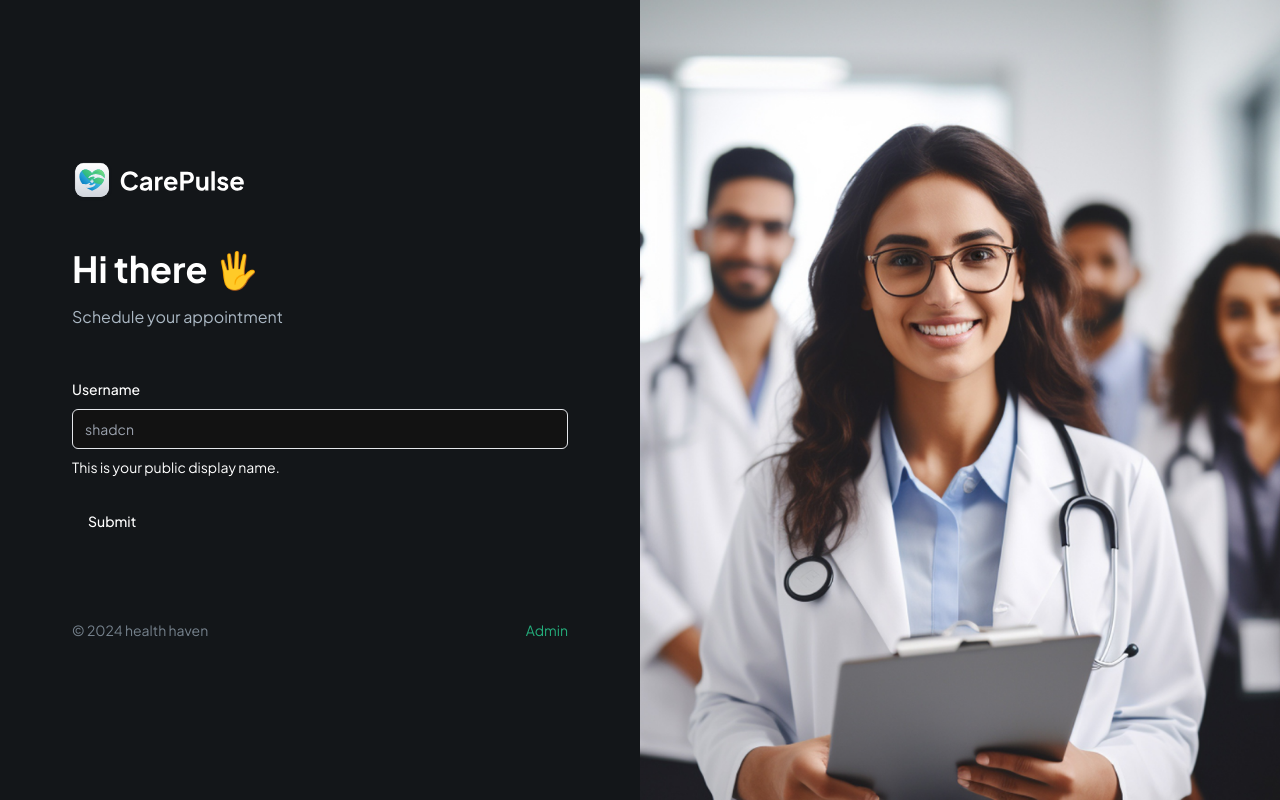
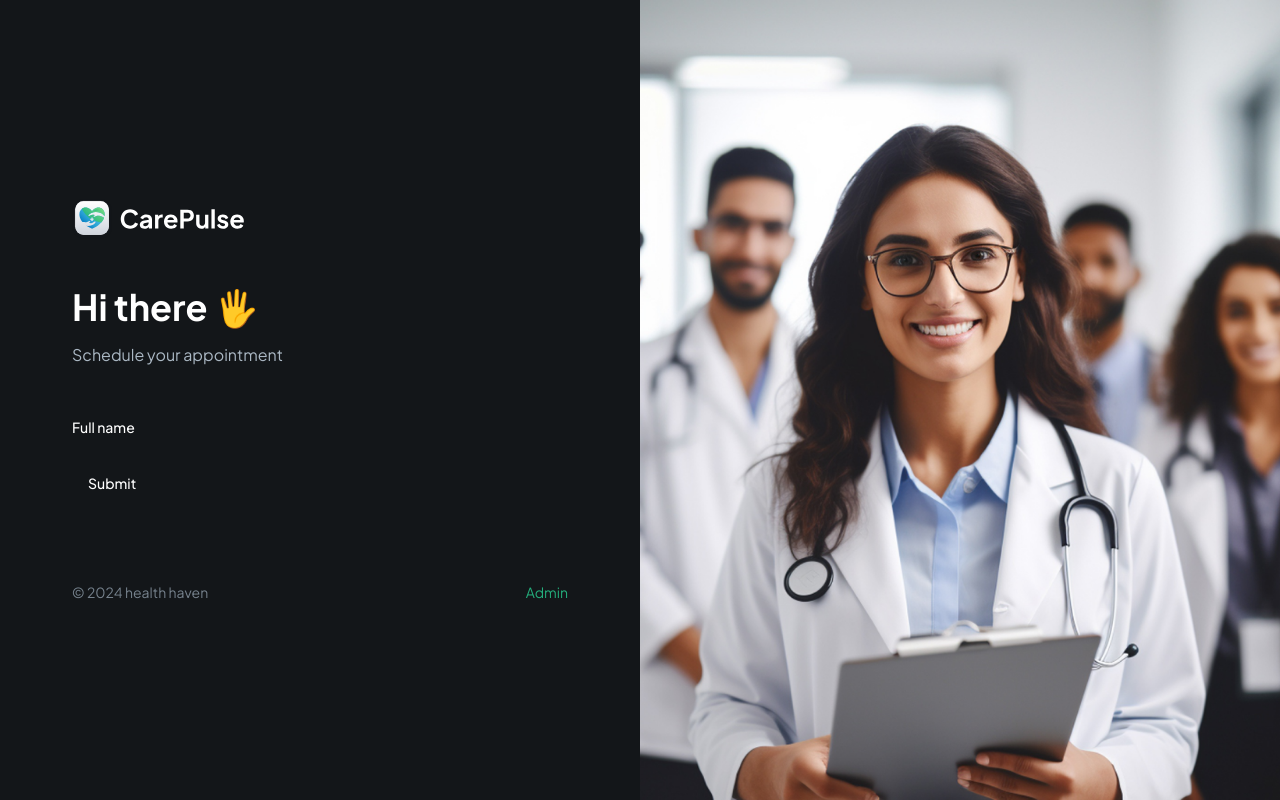
Before and after one commit to tnyandoro/health_haven, a Next.js app: page / in a window 1280 px wide. Built offline with nearby package versions, Linux system fonts and the light colour scheme.

Commit message:
Add props to get the input props

```diff
--- a/components/CustomFormField.tsx
+++ b/components/CustomFormField.tsx
@@ -10,27 +10,41 @@
     } from "@/components/ui/form"
 import { Input } from "@/components/ui/input"
 import { Control } from "react-hook-form"
+import { FormFieldType } from "./forms/PatientForm"
+import { Label } from "@radix-ui/react-label"
+import { ReactNode } from "react"
 
 interface CustomProps {
     control: Control<any>,
+    fieldType: FormFieldType,
+    name: string,
+    label?: string,
+    placeholder?: string,
+    iconSrc?: string,
+    iconAlt?: string,
+    disabled?: boolean,
+    placeHolder?: string,
+    dateFormat?: string,
+    showTimeSelect?: boolean,
+    children?: React.ReactNode,
+    renderSelecton?: (field: any) => React.ReactNode,
+
+
+
+
 }
 
-const CustomFormField = ({control}: CustomProps) => {
+const CustomFormField = ({ control, fieldType, name, label }: CustomProps) => {
 return (
     <FormField
         control={control}
-        name="username"
+        name={name}
         render={({ field }) => (
-        <FormItem>
-            <FormLabel>Username</FormLabel>
-            <FormControl>
-            <Input placeholder="shadcn" {...field} />
-            </FormControl>
-            <FormDescription>
-            This is your public display name.
-            </FormDescription>
-            <FormMessage />
-        </FormItem>
+            <FormItem className="flex-1">
+                {fieldType !== FormFieldType.CHECKBOX && label && (
+                    <FormLabel>{label}</FormLabel>
+                )}
+            </FormItem>
     )}
         />
     )
--- a/components/forms/PatientForm.tsx
+++ b/components/forms/PatientForm.tsx
@@ -3,11 +3,19 @@
 import { zodResolver } from "@hookform/resolvers/zod"
 import { useForm } from "react-hook-form"
 import { z } from "zod"
-
 import { Button } from "@/components/ui/button"
 import { Form } from "@/components/ui/form"
 import CustomFormField from "../CustomFormField"
 
+export enum FormFieldType {
+  INPUT = 'input',
+  TEXTAREA = 'textarea',
+  PHONE_INPUT ='phoneInput',
+  CHECKBOX = 'checkbox',
+  DATE_PICKER = 'datePicker',
+  SELECT = 'select',
+  SKELETON = 'skeleton',
+}
 
 const formSchema = z.object({
   username: z.string().min(2, {
@@ -36,8 +44,8 @@
           <p className="text-dark-700"> Schedule your appointment</p>
         </section>
         <CustomFormField
-          control={form.control}
-        />
+          fieldType={FormFieldType.INPUT}
+          control={form.control} name={"name"} label={"Full name"} placeholder={"John Doe"} iconSrc={"/assets/icons/user.svg"} iconAlt={"user"}        />
         <Button type="submit">Submit</Button>
       </form>
     </Form>
```
